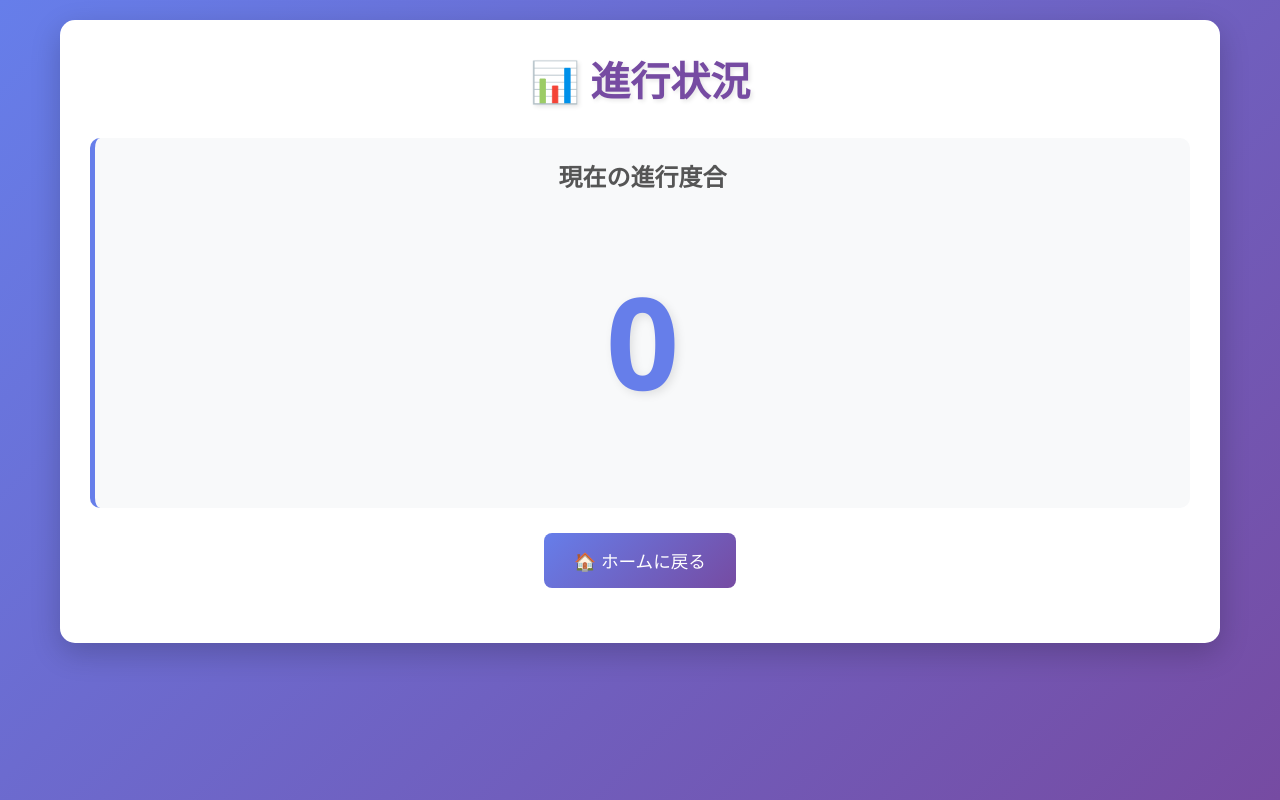
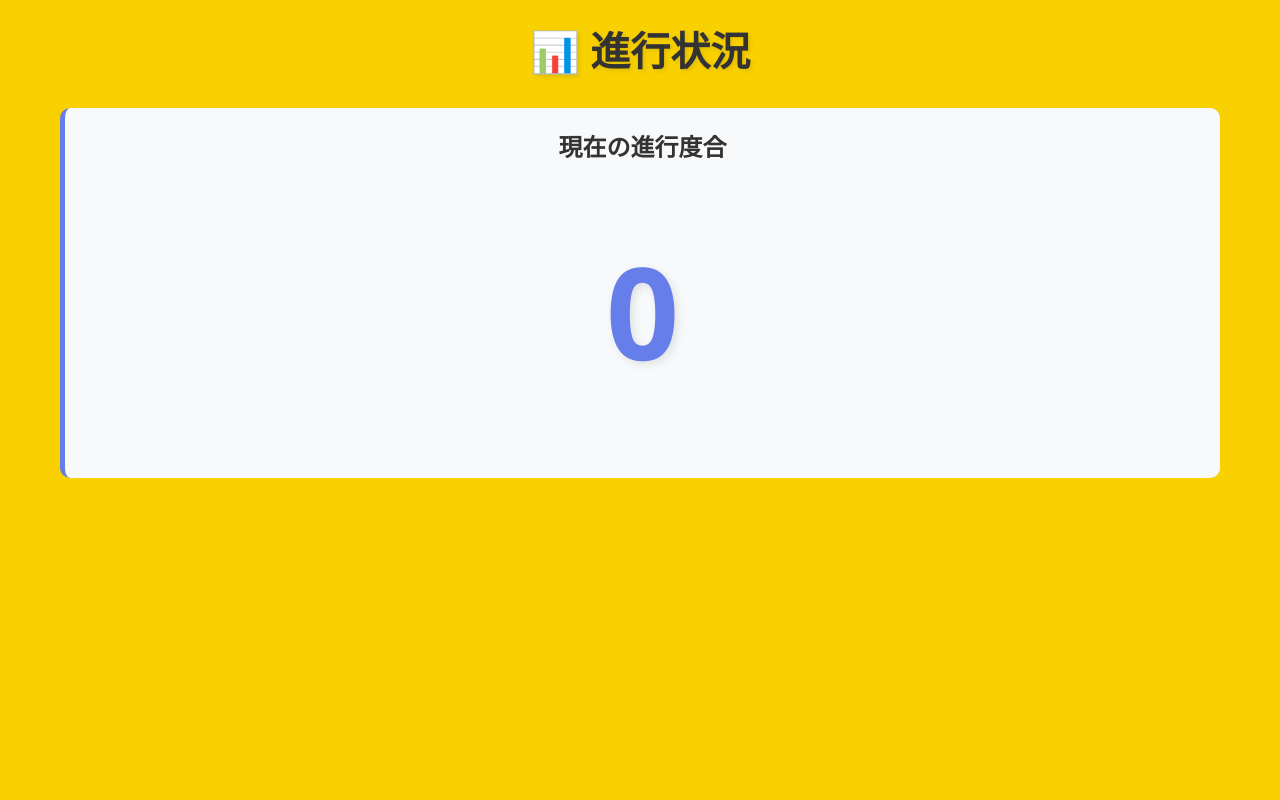
Before and after one commit to Kisaraki2021/exit4-operation-kit, a website: page public/progress.html in a window 1280 px wide. Drawn offline with Linux system fonts and the light colour scheme.

Commit message:
style: progress.htmlの背景を#f9d100に変更し、白いカードを削除

```diff
--- a/public/progress.html
+++ b/public/progress.html
@@ -6,11 +6,21 @@
     <meta name="viewport" content="width=device-width, initial-scale=1.0">
     <title>進行状況 - 4番出口</title>
     <link rel="stylesheet" href="/css/style.css">
+    <style>
+        body {
+            background: #f9d100 !important;
+        }
+        h1 {
+            color: #333;
+        }
+        .status-label {
+            color: #333;
+        }
+    </style>
 </head>
 
 <body>
     <div class="container">
-        <div class="card">
         <h1>📊 進行状況</h1>
 
         <div class="status-display">
@@ -19,13 +29,6 @@
                     現在の進行度合
                 </div>
                 <div class="progress-display" id="progress-display">0</div>
-                </div>
-            </div>
-
-            <div class="button-group">
-                <a href="/" class="nav-link">
-                    <button class="btn">🏠 ホームに戻る</button>
-                </a>
             </div>
         </div>
     </div>
```
Lines whose indentation alone changed are shown as unchanged.
